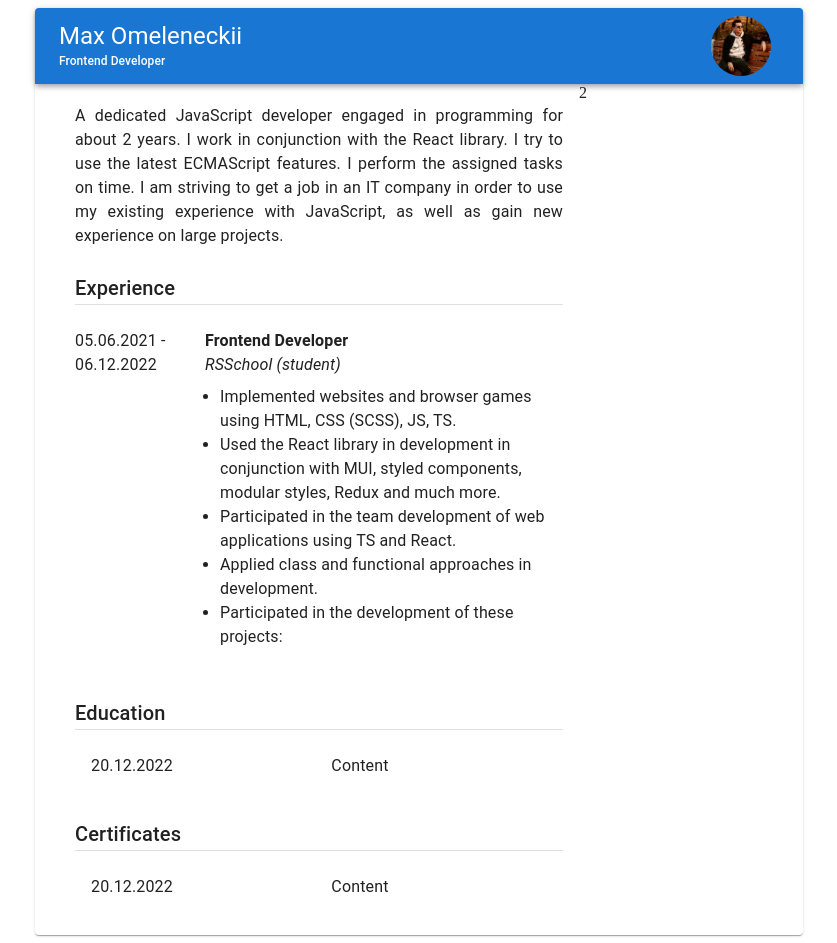
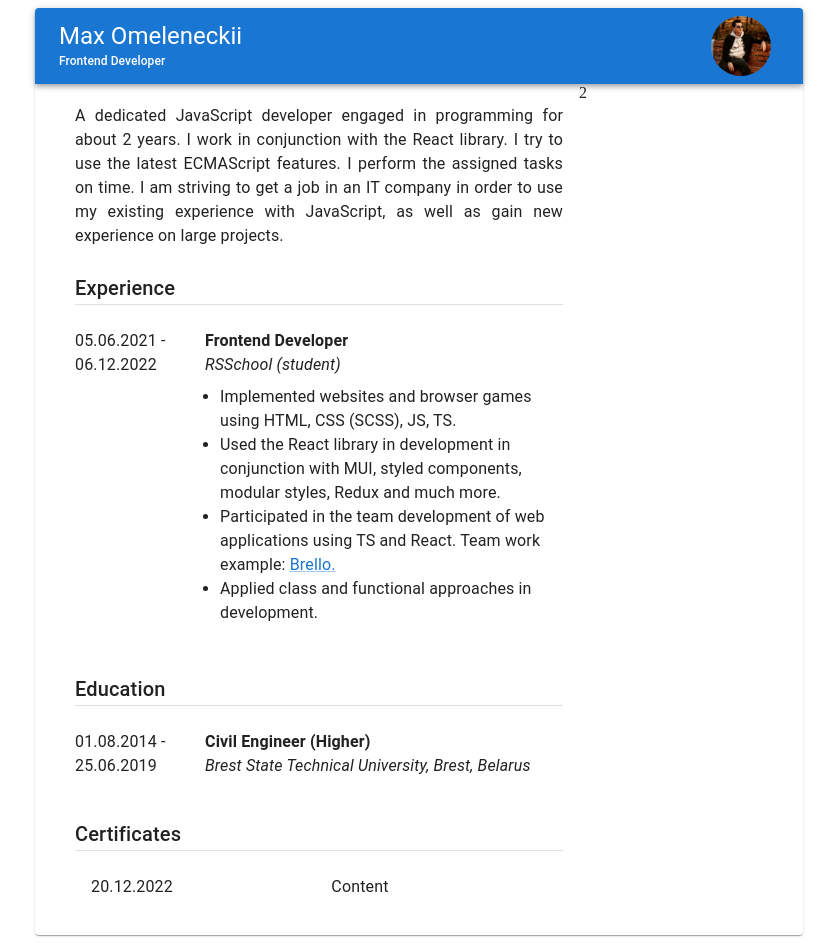
Before and after one commit to maxomeleneckii/cv, a React (Create React App) app: page / in a window 1280 px wide. Shown: the whole page, without its empty margins (221-1058 px from the left). Built offline with nearby package versions, Linux system fonts and the light colour scheme.

Commit message:
feat: add information about education

```diff
--- a/src/components/LeftSection.tsx
+++ b/src/components/LeftSection.tsx
@@ -1,4 +1,4 @@
-import { Divider, List, ListItem, ListItemText, Typography } from '@mui/material';
+import { Divider, Link, List, ListItem, ListItemText, Typography } from '@mui/material';
 import styled from 'styled-components';
 import { Section } from './styledComponents/styledComponents';
 
@@ -22,7 +22,7 @@ export const LeftSection = () => {
     <>
       <Section>
         <List>
-          <ListItem>
+          <ListItem sx={{ display: 'flex', flexDirection: 'column' }}>
             <ListItemText
               primary={''}
               secondary={
@@ -50,7 +50,7 @@ export const LeftSection = () => {
             />
             <List sx={{ width: '100%' }}>
               <ListItem sx={{ paddingLeft: '0px', columnGap: '30px', alignItems: 'flex-start' }}>
-                <ListItemText sx={{ flex: '1 0 100px' }}>05.06.2021 - 06.12.2022</ListItemText>
+                <ListItemText sx={{ flex: '0 0 100px' }}>05.06.2021 - 06.12.2022</ListItemText>
                 <ListItemText>
                   <Typography component="h3" sx={{ fontWeight: 'bold' }}>
                     Frontend Developer
@@ -68,12 +68,16 @@ export const LeftSection = () => {
                     </ListItemCustom>
                     <ListItemCustom>
                       Participated in the team development of web applications using TS and React.
+                      Team work example:{' '}
+                      <Link
+                        href="https://kiselmen.github.io/project-management-app/"
+                        target="_blank"
+                      >
+                        Brello.
+                      </Link>
                     </ListItemCustom>
                     <ListItemCustom>
                       Applied class and functional approaches in development.
-                    </ListItemCustom>
-                    <ListItemCustom>
-                      Participated in the development of these projects:
                     </ListItemCustom>
                   </List>
                 </ListItemText>
@@ -93,9 +97,16 @@ export const LeftSection = () => {
               }
             />
             <List sx={{ width: '100%' }}>
-              <ListItem>
-                <ListItemText>20.12.2022</ListItemText>
-                <ListItemText>Content</ListItemText>
+              <ListItem sx={{ paddingLeft: '0px', columnGap: '30px', alignItems: 'flex-start' }}>
+                <ListItemText sx={{ flex: '0 0 100px' }}>01.08.2014 - 25.06.2019</ListItemText>
+                <ListItemText>
+                  <Typography component="h3" sx={{ fontWeight: 'bold' }}>
+                    Civil Engineer (Higher)
+                  </Typography>
+                  <Typography component="h4" sx={{ fontStyle: 'italic' }}>
+                    Brest State Technical University, Brest, Belarus
+                  </Typography>
+                </ListItemText>
               </ListItem>
             </List>
           </ListItem>
```
